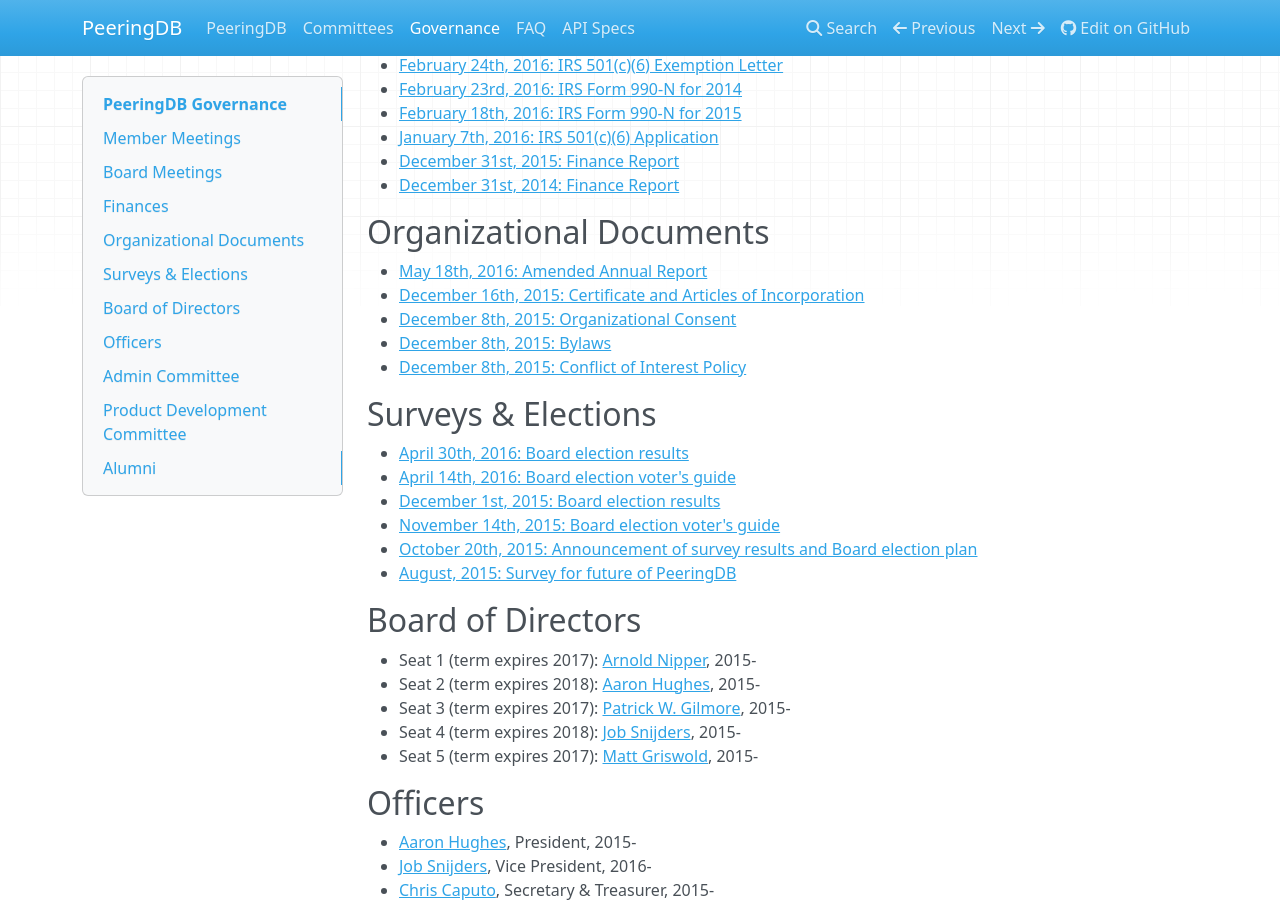
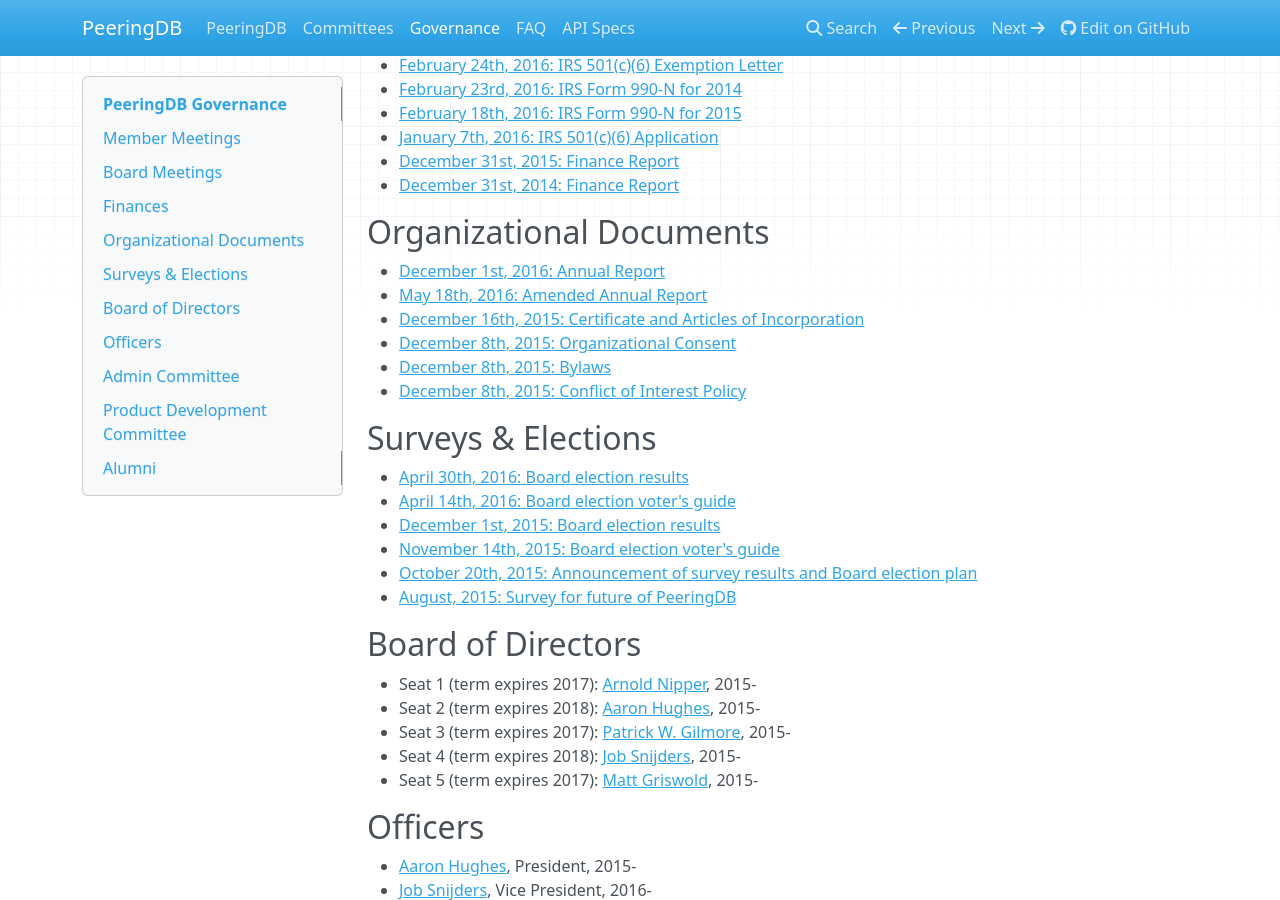
Before and after one commit to peeringdb/docs, an MkDocs documentation site: the page built from docs/gov.md, in a window 1280 px wide and 900 px high, scrolled down 517 px. Built offline with MkDocs 1.6.1, drawn with Linux system fonts in a browser that asks for light colours; nearby versions of some CDN libraries; old or Windows-style settings are respelled for this version of MkDocs.

Commit message:
Annual report.

```diff
--- a/docs/gov.md
+++ b/docs/gov.md
@@ -29,6 +29,7 @@
 
 ## Organizational Documents
 
+- [December 1st, 2016: Annual Report](gov/legaldocs/2016-12-01_PeeringDB_Annual_Report.pdf)
 - [May 18th, 2016: Amended Annual Report](gov/legaldocs/2016-05-18_PeeringDB_Amended_Annual_Report.pdf)
 - [December 16th, 2015: Certificate and Articles of Incorporation](gov/legaldocs/2015-12-16_PeeringDB_Certificate and Articles of Incorporation.pdf)
 - [December 8th, 2015: Organizational Consent](gov/legaldocs/2015-12-08_PeeringDB_Organizational_Consent.pdf)
```
Also changed, not shown: 1 other file.
